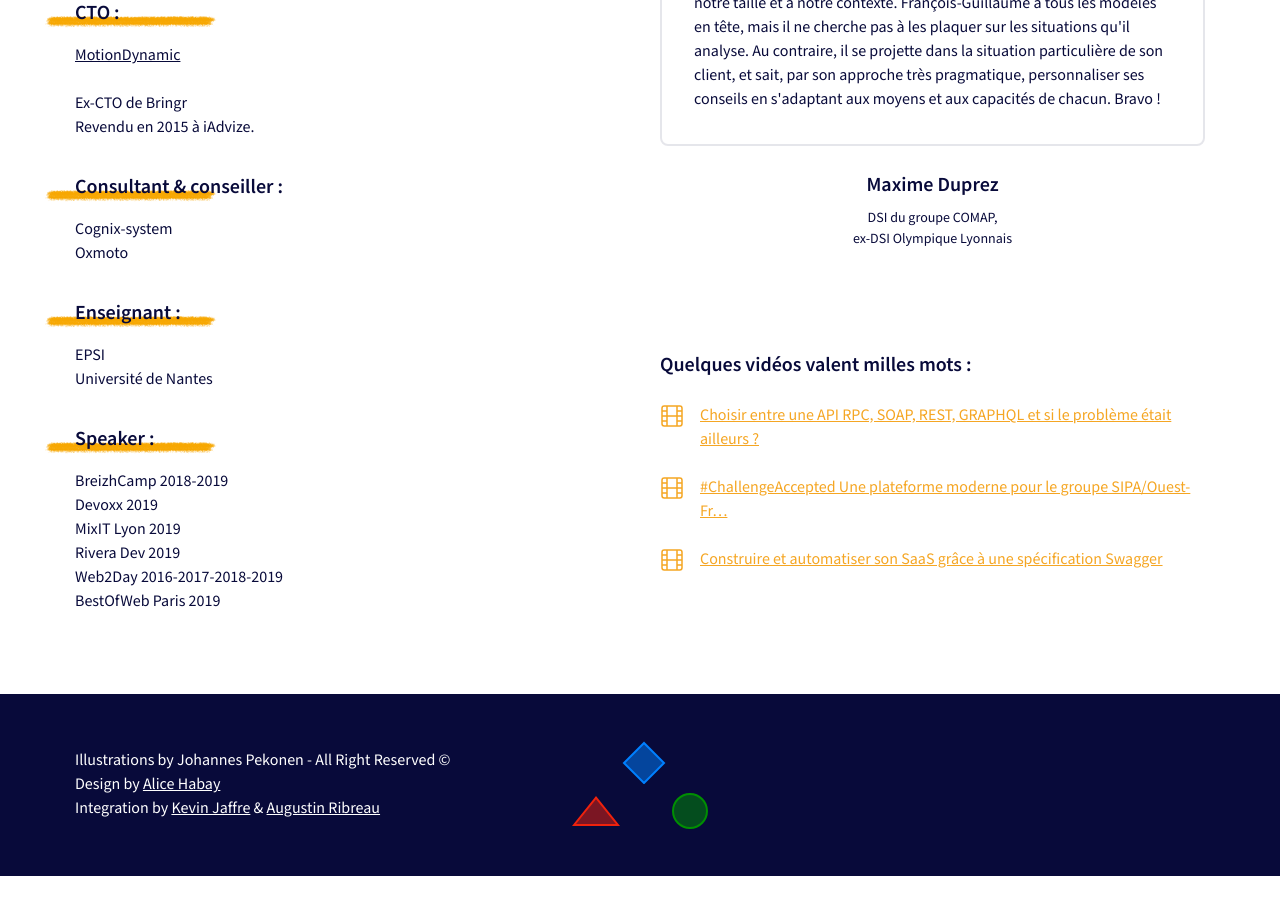
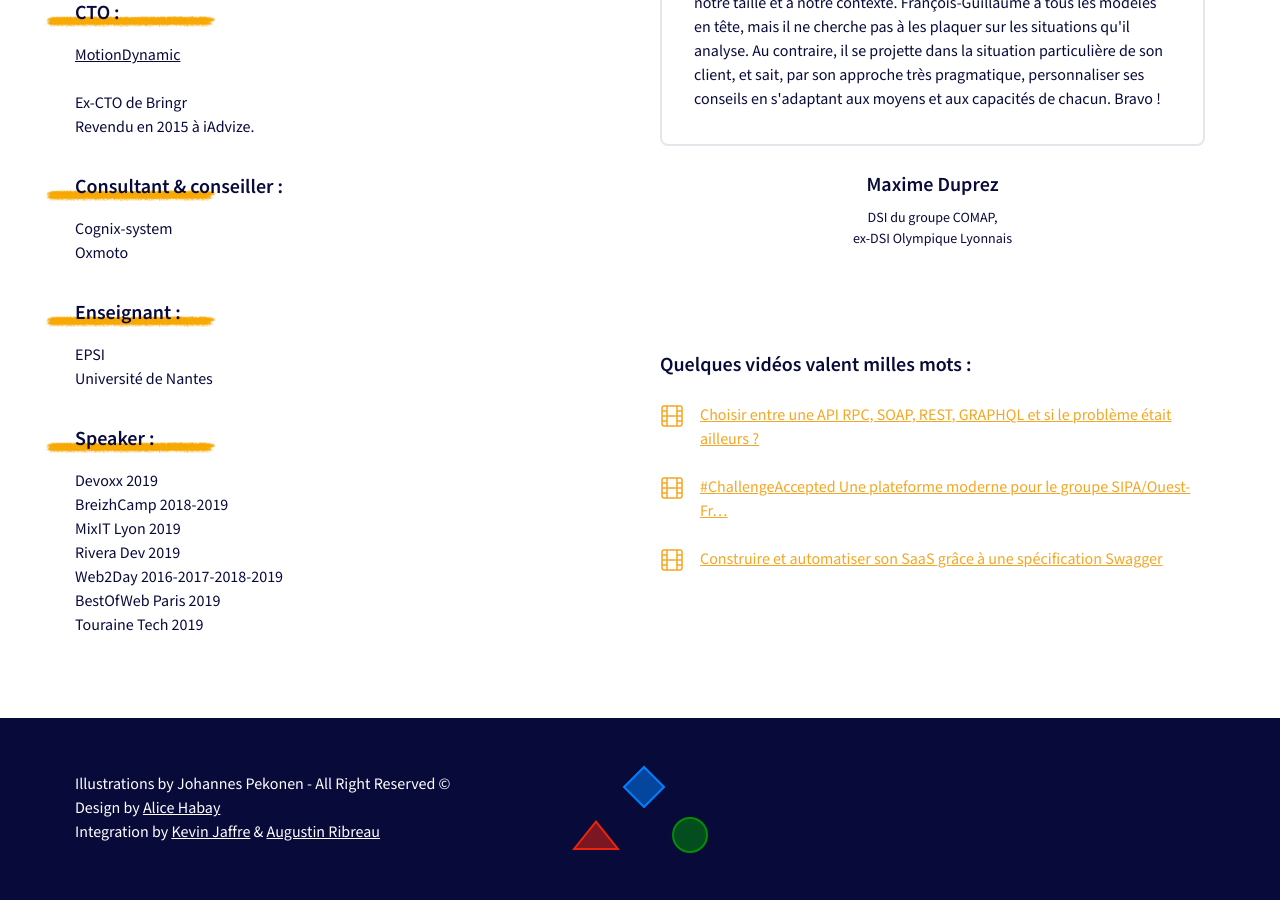
Before and after one commit to nobullshitbooks/nobullshit-website, a Jekyll site: the page built from index.html, in a window 1280 px wide and 900 px high, scrolled down 3545 px. Built offline with Jekyll 4.4.1, drawn with Linux system fonts in a browser that asks for light colours; comment, search, counter and statistics services are not loaded; before the commit the page ends 4421 px from its top, so only the background shows below that.

Commit message:
fix(talks)

```diff
--- a/_layouts/default.html
+++ b/_layouts/default.html
@@ -244,12 +244,13 @@
 
           <p class="c-p u-large u-fweight-600 u-margin-t-32 u-underline u-underline--left">Speaker : </p>
           <p class="c-p u-margin-t-16">
+            Devoxx 2019 <br>
             BreizhCamp 2018-2019 <br>
-            Devoxx 2019 <br>
             MixIT Lyon 2019 <br>
             Rivera Dev 2019 <br>
             Web2Day 2016-2017-2018-2019 <br/>
-            BestOfWeb Paris 2019
+            BestOfWeb Paris 2019<br/>
+            Touraine Tech 2019
           </p>
         </div>
       </div>
```
